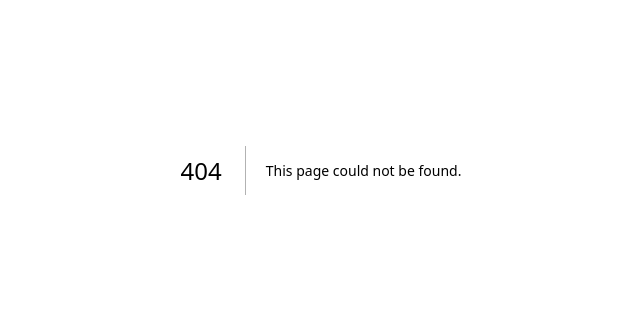
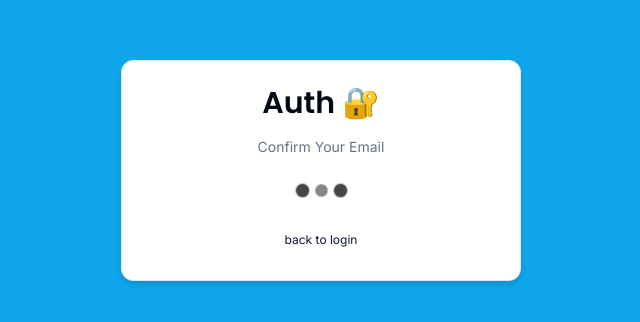
Before and after one commit to stDean/next_authentication, a Next.js app: page /new-verification in a window 1280 px wide. Before the commit this address had no page. Shown: the part 230-552 px from the top of the page, without its empty margins (319-959 px from the left). Built offline with nearby package versions, Linux system fonts and the light colour scheme.

Commit message:
added the email confirmation page

```diff
--- /dev/null
+++ b/app/(auth)/new-verification/page.tsx
@@ -0,0 +1,10 @@
+import { FC } from "react";
+import NewVerificationForm from "@/components/auth/NewVerificationForm";
+
+interface VerificationPageProps {}
+
+const VerificationPage: FC<VerificationPageProps> = () => {
+  return <NewVerificationForm />;
+};
+
+export default VerificationPage;
--- /dev/null
+++ b/components/auth/NewVerificationForm.tsx
@@ -0,0 +1,35 @@
+"use client";
+
+import { FC, useCallback, useEffect } from "react";
+import { useSearchParams } from "next/navigation";
+import { BeatLoader } from "react-spinners";
+import CardWrapper from "@/components/auth/CardWrapper";
+
+interface NewVerificationFormProps {}
+
+const NewVerificationForm: FC<NewVerificationFormProps> = () => {
+  const searchParams = useSearchParams();
+  const token = searchParams.get("token");
+
+  const handleSubmit = useCallback(() => {
+    console.log(token);
+  }, [token]);
+
+  useEffect(() => {
+    handleSubmit();
+  }, [handleSubmit]);
+
+  return (
+    <CardWrapper
+      headerLabel="Confirm Your Email"
+      backButtonHref="/login"
+      backButtonLabel="back to login"
+    >
+      <div className="flex items-center justify-center w-full">
+        <BeatLoader />
+      </div>
+    </CardWrapper>
+  );
+};
+
+export default NewVerificationForm;
--- a/package.json
+++ b/package.json
@@ -24,6 +24,7 @@
     "react-dom": "^18",
     "react-hook-form": "^7.51.5",
     "react-icons": "^5.2.1",
+    "react-spinners": "^0.13.8",
     "resend": "^3.2.0",
     "tailwind-merge": "^2.3.0",
     "tailwindcss-animate": "^1.0.7",
--- a/routes.ts
+++ b/routes.ts
@@ -3,7 +3,7 @@
  * @type {string[]}
  */
 
-export const publicRoutes = ["/"];
+export const publicRoutes = ["/", "/new-verification"];
 
 /**
  * Routes used for authentication.
```
Also changed, not shown: 1 other file (tests, documents, lock files or other folders).
